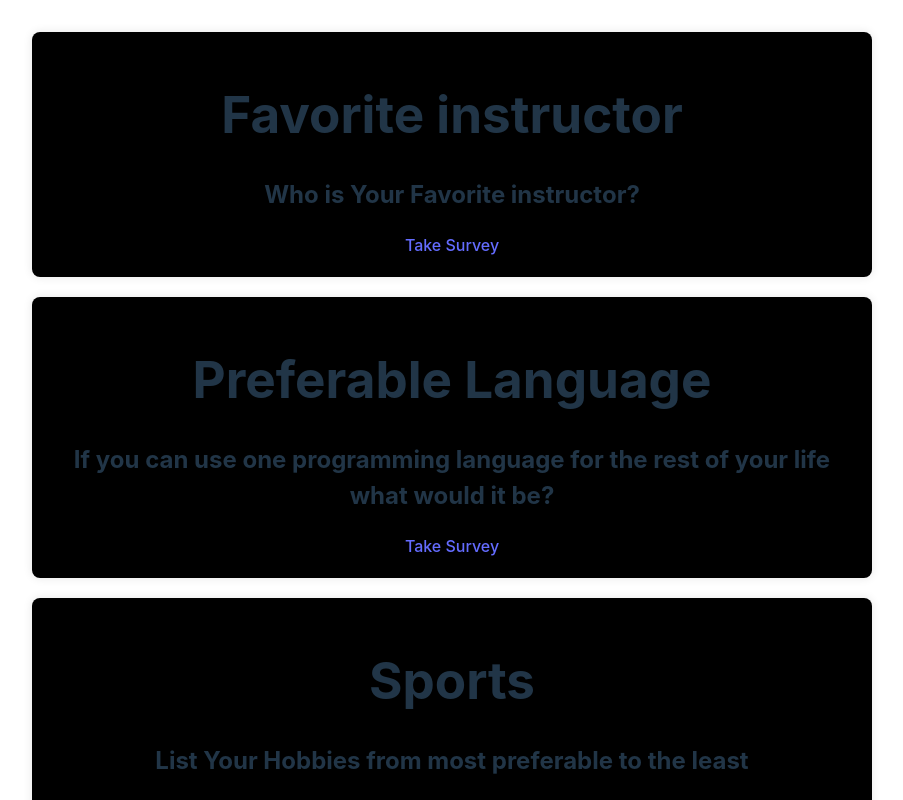
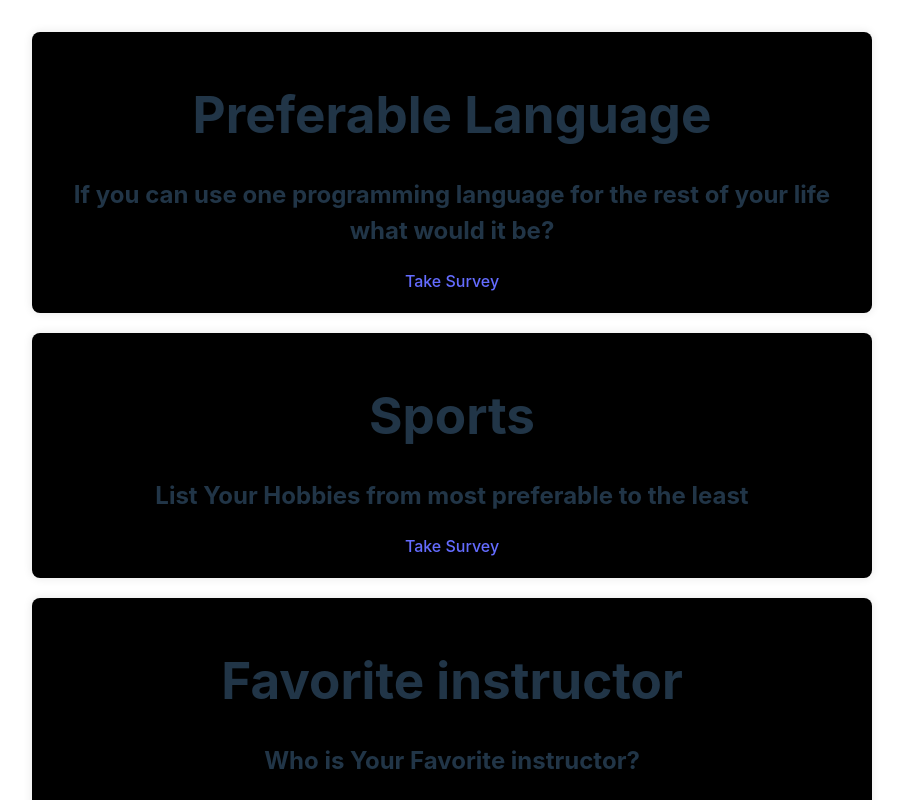
Before and after one commit to Chahine-Chahine/Survey-Builder, a React (Vite) app in the folder Frontend/: page /user in a window 1280 px wide. Shown: the top 800 px of the page, without its empty margins (188-1091 px from the left). Built offline with nearby package versions, Linux system fonts and the light colour scheme.

Commit message:
[core]: implemented fetch user frontend with authorization bug

```diff
--- a/Frontend/src/pages/User/index.jsx
+++ b/Frontend/src/pages/User/index.jsx
@@ -1,17 +1,33 @@
 import SurveyCard from "../../components/User/surveyCard";
+// import axios from "axios";
+// import React from "react";
+
+
+// const baseUrl = "http://localhost:8000/survey/";
+
+function UserPage(){
+    //token authorization
+    // const authorization = localStorage.getItem("token");
+    // const authorizationToken = "Bearer " + authorization;
+    // console.log(authorizationToken);
+    // //usestate & axios fetch
+    // const [survey, setSurvey] = React.useState(null);
+    // React.useEffect(()=>{
+    //     axios.get(baseUrl)
+    //     .then((response) => {
+    //         setSurvey(response.data);
+    //     });
+    // }, []);
+
+    // if(!survey){
+    //     return console.error("error during fetch");
+    // }
 
 
 
-
-
-function UserPage(){
-    const authorization = localStorage.getItem("token");
-    const authorizationToken = "Bearer " + authorization;
-    console.log(authorizationToken)
-
     return (
         <>
-        <SurveyCard id={1} Title={"Favorite instructor"} Question={"Who is Your Favorite instructor?"}/>
+        {/* <SurveyCard id={survey.id} Title={survey.Title} Question={survey.Question}/> */}
         <SurveyCard id={2} Title={"Preferable Language"} Question={"If you can use one programming language for the rest of your life what would it be?"}/>
         <SurveyCard id={3} Title={"Sports"} Question={"List Your Hobbies from most preferable to the least"}/>
         <SurveyCard id={4} Title={"Favorite instructor"} Question={"Who is Your Favorite instructor?"}/>
@@ -22,52 +38,3 @@ function UserPage(){
 }
 
 export default UserPage;
-
-
-// Fetch with bugs
-
-
-// import { useState, useEffect } from "react";
-// import SurveyCard from "../../components/User/surveyCard";
-// import request from "../../helpers/request_helper";
-
-// function UserPage() {
-//   const [surveys, setSurveys] = useState([]);
-
-//   useEffect(() => {
-//     const fetchSurveys = async () => {
-//       try {
-//         const response = await request({
-//           route: "/",
-//           method: "GET",
-//         });
-
-//         if (response.status === 200) {
-//           setSurveys(response.data.surveys);
-//           console.log('Surveys fetched successfully');
-//         } else {
-//           console.error('Failed to fetch surveys');
-//         }
-//       } catch (error) {
-//         console.error('An error occurred while fetching surveys:', error);
-//       }
-//     };
-
-//     fetchSurveys();
-//   }, []);
-
-//   return (
-//     <>
-//       {surveys.map((survey) => (
-//         <SurveyCard
-//           key={survey._id}
-//           id={survey._id}
-//           Title={survey.title}
-//           Question={survey.questions.length > 0 ? survey.questions[0].text : ""}
-//         />
-//       ))}
-//     </>
-//   );
-// }
-
-// export default UserPage;
```
